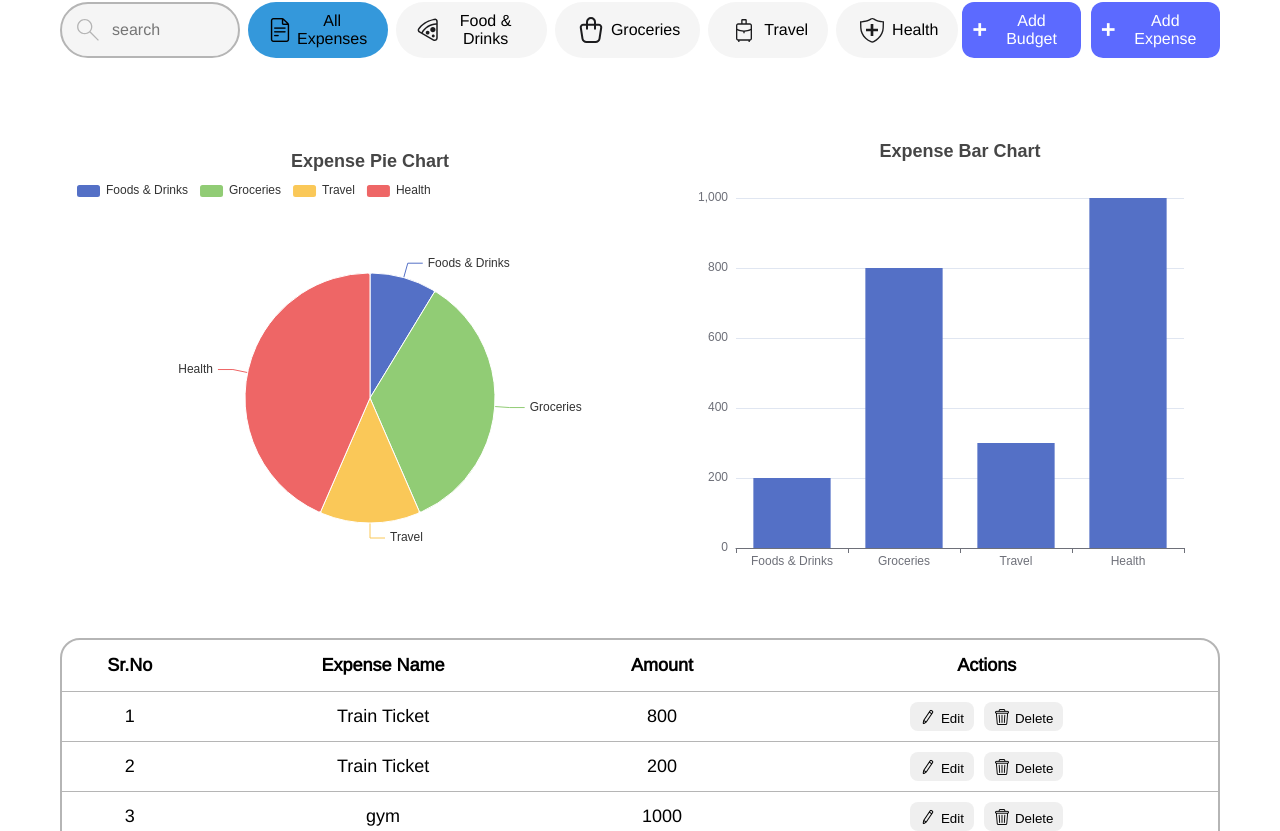
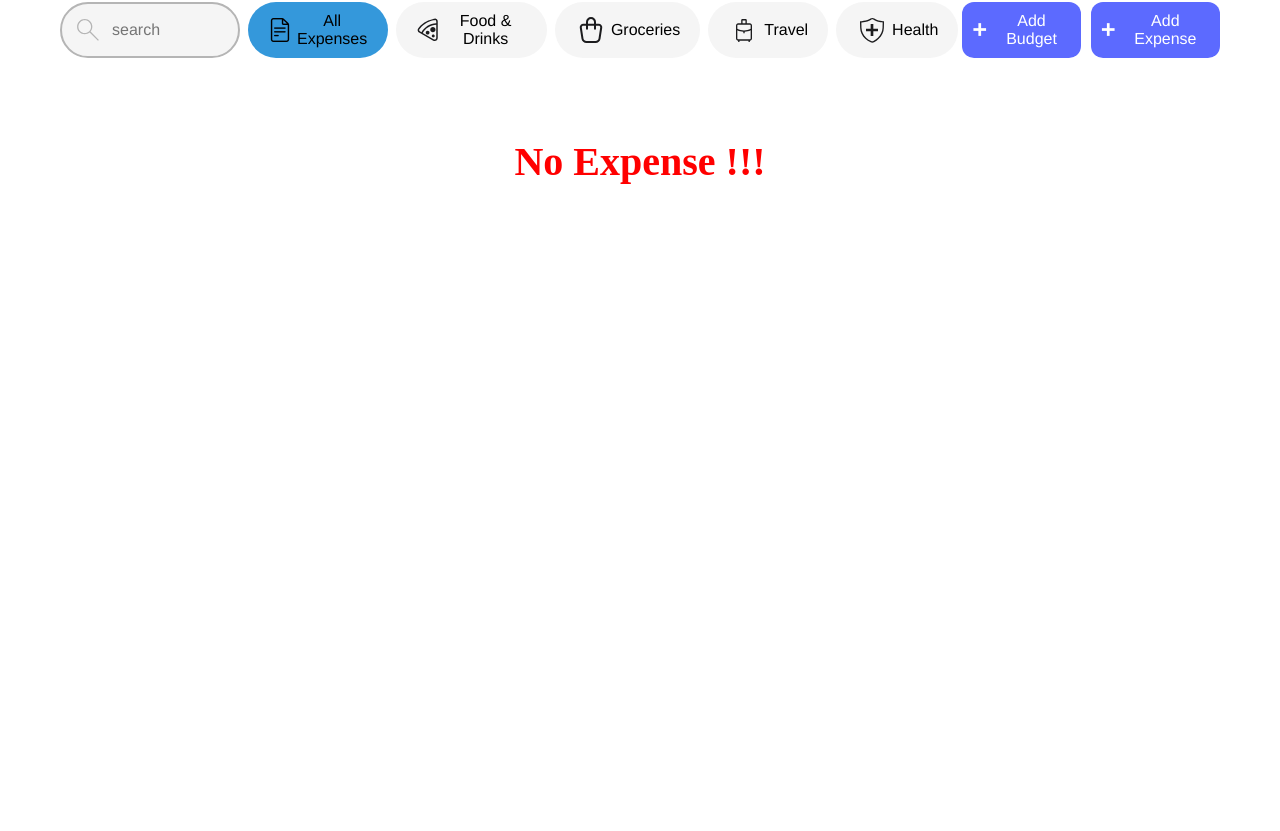
Before and after one commit to AmaanA09/Expense-Tracker, a React (Vite) app: page / in a window 1280 px wide. Shown: the part 453-1284 px from the top of the page. After the commit the page ends 800 px from the top, so only its background shows below. Built offline with nearby package versions, Linux system fonts and the light colour scheme.

Commit message:
fix the bugs

```diff
--- a/src/App.jsx
+++ b/src/App.jsx
@@ -12,22 +12,21 @@ import expenseData from "./components/ExpenseData";
 import ShowUserName from "./components/showUserName";
 import DeleteModal from "./components/Delete-Modal";
 import EditModal from "./components/Edit-Modal";
-import PieChart from "./components/PieChart";
-import LineChart from "./components/LineChart";
-import { ToastContainer } from 'react-toastify';
+import { ToastContainer } from "react-toastify";
 
 function App() {
-  const [data, setData] = useState([...expenseData]);
+  const [data, setData] = useState([]);
   const [budget, setBudget] = useState(0);
   const [expenseModal, setExpenseModal] = useState(false);
   const [budgetModal, setBudgetModal] = useState(false);
   const [totalAmount, setTotalAmount] = useState(0);
-  const [displayData, setDisplayData] = useState([...data]);
+  const [displayData, setDisplayData] = useState(data);
   const [deleteModal, setDeleteModal] = useState(false);
   const [dataIndex, setDataIndex] = useState(0);
   const [editModal, setEditModal] = useState(false);
+  const [activeCategory, setActiveCategory] = useState("");
 
-  console.log("app",dataIndex);
+  // console.log("app",dataIndex);
 
   const handleAddBudget = (newBudget) => {
     setBudget(newBudget);
@@ -36,6 +35,12 @@ function App() {
   const handleExpenseData = (newData) => {
     setData(newData);
   };
+
+  console.log(data)
+
+  // useEffect(() => {
+  //   setDisplayData(data);
+  // }, [data]);
 
   const handleDataIndex = (id) => {
     setDataIndex(id);
@@ -59,7 +64,6 @@ function App() {
     setEditModal(false);
   };
 
-
   const handleButtons = (value) => {
     let categoryBtn = data.filter((item) => {
       return item.Category == value;
@@ -80,11 +84,11 @@ function App() {
 
   useEffect(() => {
     setDisplayData(data);
-  },[data]);
+  }, [data]);
 
   return (
     <div>
-      <ToastContainer/>
+      <ToastContainer />
       {editModal && (
         <EditModal
           setEditModal={setEditModal}
@@ -101,6 +105,8 @@ function App() {
           setData={setData}
           dataIndex={dataIndex}
           data={displayData}
+          isActive={activeCategory}
+          setActiveCategory={setActiveCategory}
         />
       )}
       {expenseModal && (
@@ -120,7 +126,7 @@ function App() {
       )}
       <Header />
       <div id="container">
-        <ShowUserName name={"Hello Amaan"} />
+        <ShowUserName name={"Amaan Ansari"} />
         <div className="financial-wrapper">
           <FinancialStatus
             title={"Your Budget"}
@@ -143,12 +149,11 @@ function App() {
           setBudgetModal={setBudgetModal}
           handleButtons={handleButtons}
           handleSearch={handleSearch}
-          handleAllData = {handleAllData}
+          handleAllData={handleAllData}
+          isActive={activeCategory}
+          setActiveCategory={setActiveCategory}
         />
-        <div className="chart">
-          <PieChart data={displayData} />
-          <LineChart data={displayData} />
-        </div>
+        {
           <ExpenseTable
             data={displayData}
             setEditModal={setEditModal}
@@ -156,6 +161,7 @@ function App() {
             setDeleteModal={setDeleteModal}
             handleDataIndex={handleDataIndex}
           />
+        }
       </div>
     </div>
   );
--- a/src/components/Delete-Modal.jsx
+++ b/src/components/Delete-Modal.jsx
@@ -1,16 +1,22 @@
 import exclamation from "../assets/exclamation.png"
 import {toast } from 'react-toastify';
-function DeleteModal({setDeleteModal,setData,dataIndex,data}) {
+function DeleteModal({setDeleteModal,setData,dataIndex,data,setActiveCategory}) {
   const notify = () => toast("Delete Successfully!");
 
-    const handleDeleteData =(value)=>{
+    const handleDeleteData =()=>{
         // value.preventDefault()
-      let removeData = data.filter((item,index)=>{
-        return index+1 !== value
-        // console.log("data index",item.SrNo
-      })
-      setData(removeData)
-      console.log(value)
+      // let removeData = data.filter((item,index)=>{
+      //   return index+1 !== value
+      //   // console.log("data index",item.SrNo
+      // })
+
+      // let removeData = data.splice(value , 1)
+      // setData([...data], removeData)
+      // setData(removeData)
+      // console.log(value)
+      // notify()
+      setData((data)=>data.filter((expense) => expense.SrNo !==dataIndex))
+      setActiveCategory("")
       notify()
     }
   return (
@@ -21,7 +27,7 @@ function DeleteModal({setDeleteModal,setData,dataIndex,data}) {
        <span>Do you really want delete this transaction</span>
         <div>
           <button type="button" className="cancel-btn" onClick={()=>(setDeleteModal(false))}>Cancel</button>
-          <button type="button" className="delete-btn" onClick={()=>(handleDeleteData(dataIndex),setDeleteModal(false))}>Delete</button>
+          <button type="button" className="delete-btn" onClick={()=>(handleDeleteData(),setDeleteModal(false))}>Delete</button>
         </div>
       </div>
      </div>
--- a/src/components/Expense-Modal.jsx
+++ b/src/components/Expense-Modal.jsx
@@ -62,7 +62,7 @@ function ExpenseModal({ data, changeExpenseData, setExpenseModal }) {
     changeExpenseData([
       ...data,
       {
-        SrNo: parseFloat(srno),
+        SrNo: Date.now(srno),
         Expense: expenseName,
         Date: expenseDate,
         Category: category,
--- a/src/components/Expense-table.jsx
+++ b/src/components/Expense-table.jsx
@@ -1,11 +1,20 @@
-import React from "react"
-import deleteLogo from "../assets/bin.png"
-import editLogo from "../assets/write.png"
+import React from "react";
+import deleteLogo from "../assets/bin.png";
+import editLogo from "../assets/write.png";
+import PieChart from "./PieChart";
+import LineChart from "./LineChart";
 
-function ExpenseTable({data,setDeleteModal,handleDataIndex,setEditModal}){
-
-    return(
-        <div  id="expense-table">
+function ExpenseTable({ data, setDeleteModal, handleDataIndex, setEditModal}) {
+  console.log(data.length);
+  return (
+    <>
+      {data?.length > 0 ? (
+        <>
+          <div className="chart">
+            <PieChart data={data} />
+            <LineChart data={data} />
+          </div>
+          <div id="expense-table">
             <table>
               <thead>
                 <tr>
@@ -18,26 +27,46 @@ function ExpenseTable({data,setDeleteModal,handleDataIndex,setEditModal}){
                 </tr>
               </thead>
               <tbody>
-                    {
-                    data.map((item,index)=>{
-                        return(
+                {data.map((item, index) => {
+                  return (
                     <tr key={index}>
-                                <td>{index+1}</td>
+                      <td>{index + 1}</td>
                       <td>{item.Expense}</td>
                       {/* <td>{item.Date}</td> */}
                       {/* <td>{item.Category}</td> */}
                       <td>{item.Amount}</td>
                       <td>
-                                    <button className="action-button" onClick={()=>(setEditModal(true),handleDataIndex(item.SrNo))}><img src={editLogo}/>Edit</button>
-                                    <button className="action-button" onClick={()=>(setDeleteModal(true) , handleDataIndex(index+1))}><img src={deleteLogo}/>Delete</button></td>
+                        <button
+                          className="action-button"
+                          onClick={() => (
+                            setEditModal(true), handleDataIndex(item.SrNo)
+                          )}
+                        >
+                          <img src={editLogo} />
+                          Edit
+                        </button>
+                        <button
+                          className="action-button"
+                          onClick={() => (
+                            setDeleteModal(true), handleDataIndex(item.SrNo)
+                          )}
+                        >
+                          <img src={deleteLogo} />
+                          Delete
+                        </button>
+                      </td>
                     </tr>
-                        )
-                    })
-                }
+                  );
+                })}
               </tbody>
             </table>
           </div>
-    )
+        </>
+      ) : (
+        <h2 className="warning">No Expense !!!</h2>
+      )}
+    </>
+  );
 }
 
-export default ExpenseTable
+export default ExpenseTable;
--- a/src/components/ExpenseData.jsx
+++ b/src/components/ExpenseData.jsx
@@ -1,33 +1,33 @@
 const expenseData = [
-    {"SrNo": 1,
-     "Expense":"Train Ticket",
-     "Date":"2024-11-01",
-     "Category":"Groceries",
-     "Amount": 800
-    },
-    {"SrNo": 2,
-      "Expense":"Train Ticket",
-      "Date":"2024-11-01",
-      "Category":"Travel",
-      "Amount": 200
-     },
-     {"SrNo": 3,
-      "Expense":"gym",
-      "Date":"2024-11-02",
-      "Category":"Health",
-      "Amount": 1000
-     },
-     {"SrNo": 4,
-      "Expense":"Train Ticket",
-      "Date":"2024-11-03",
-      "Category":"Travel",
-      "Amount": 100
-     },
-     {"SrNo": 5,
-      "Expense":"tea",
-      "Date":"2024-11-04",
-      "Category":"Food & Drinks",
-      "Amount": 200
-     },
+    // {"SrNo": 1,
+    //  "Expense":"Train Ticket",
+    //  "Date":"2024-11-01",
+    //  "Category":"Groceries",
+    //  "Amount": 800
+    // },
+    // {"SrNo": 2,
+    //   "Expense":"Train Ticket",
+    //   "Date":"2024-11-01",
+    //   "Category":"Travel",
+    //   "Amount": 200
+    //  },
+    //  {"SrNo": 3,
+    //   "Expense":"gym",
+    //   "Date":"2024-11-02",
+    //   "Category":"Health",
+    //   "Amount": 1000
+    //  },
+    //  {"SrNo": 4,
+    //   "Expense":"Train Ticket",
+    //   "Date":"2024-11-03",
+    //   "Category":"Travel",
+    //   "Amount": 100
+    //  },
+    //  {"SrNo": 5,
+    //   "Expense":"tea",
+    //   "Date":"2024-11-04",
+    //   "Category":"Food & Drinks",
+    //   "Amount": 200
+    //  },
   ]
   export default expenseData
--- a/src/components/showUserName.jsx
+++ b/src/components/showUserName.jsx
@@ -1,7 +1,7 @@
 function ShowUserName (props){
 
     return(
-        <h2 id="name">{props.name}</h2>
+        <h2 id="name">Hello {props.name}</h2>
     )
 }
 export default ShowUserName
--- a/src/index.css
+++ b/src/index.css
@@ -364,6 +364,11 @@ tr:last-child {
 .piechart{
   width: 100%;
   height: 500px
+}
+.warning{
+  color: red;
+  font-size: 40px;
+  text-align: center;
 }
 
 @media only screen and (max-width: 320px) {
```
Also changed, not shown: src/components/Event.jsx (+8 -6 lines). Lines whose indentation alone changed are shown as unchanged.
